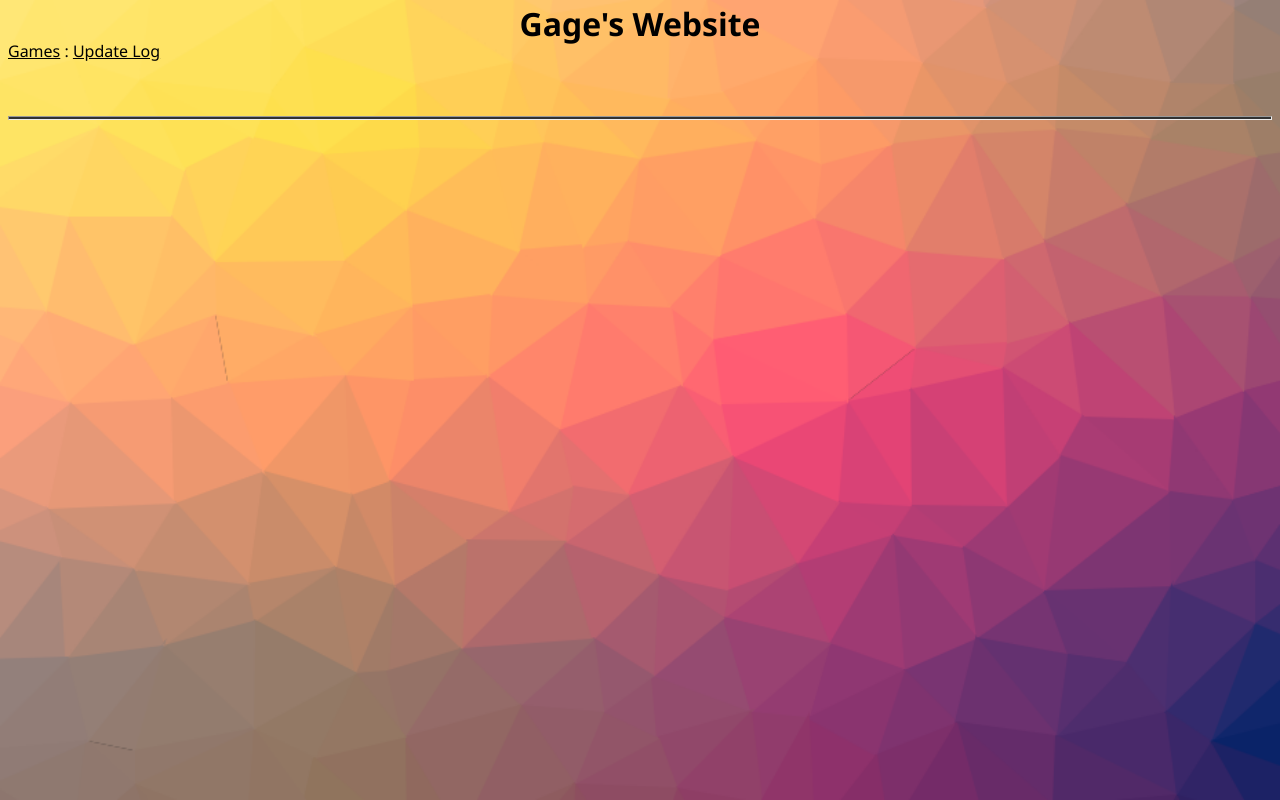
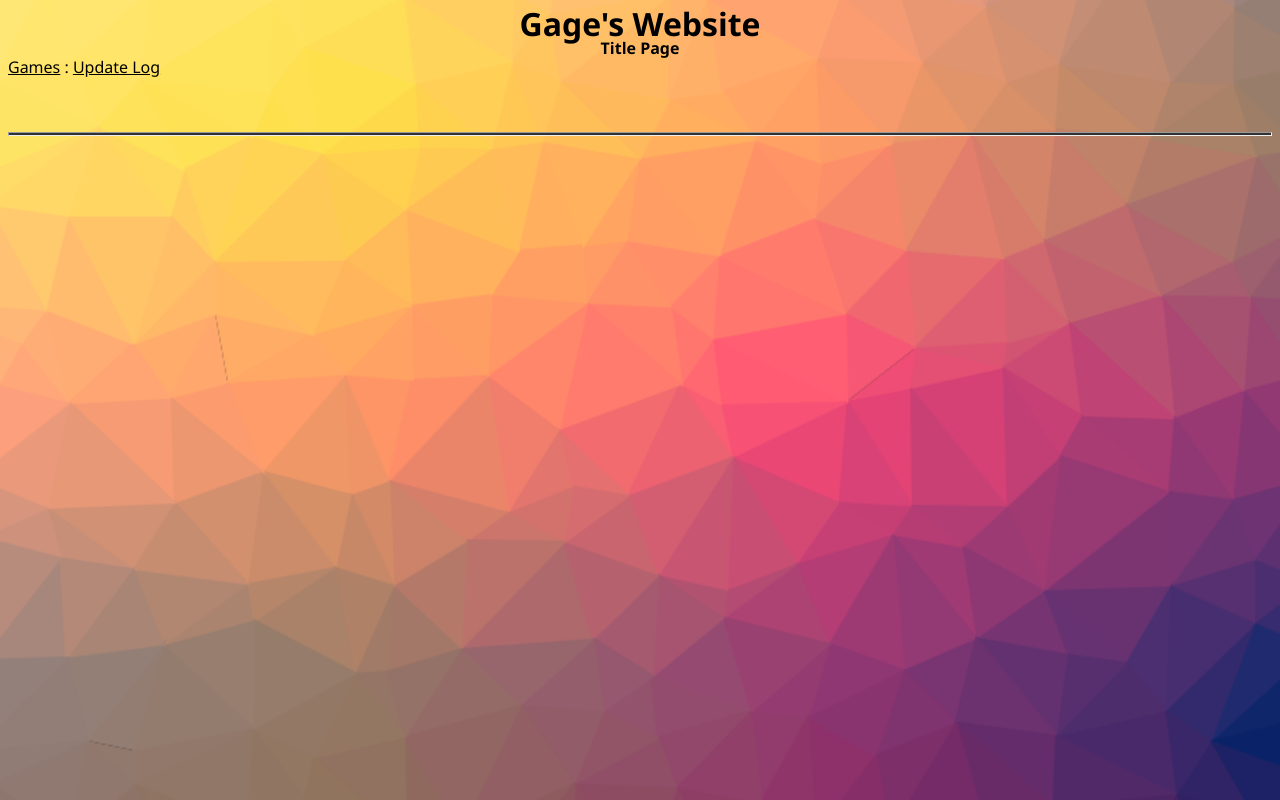
Before and after one commit to GageTheEpic/gagetheepic.github.io, a plain HTML site: page index.html in a window 1280 px wide. Drawn offline with Linux system fonts and the light colour scheme.

Commit message:
added text

```diff
--- a/index.html
+++ b/index.html
@@ -1,10 +1,12 @@
 <html>
     <head>
         <link rel="stylesheet" href="style.css">
+        <title>Title Page</title>
     </head>
 
     <body>
         <h1 id="centered_header">Gage's Website</h1>
+        <h4 id="centered_header">Title Page</h4>
         <a href = "games.html">Games</a> : <a href = "update-log.html">Update Log</a> <br>
         <p>&nbsp;</p>
         <hr>
```
